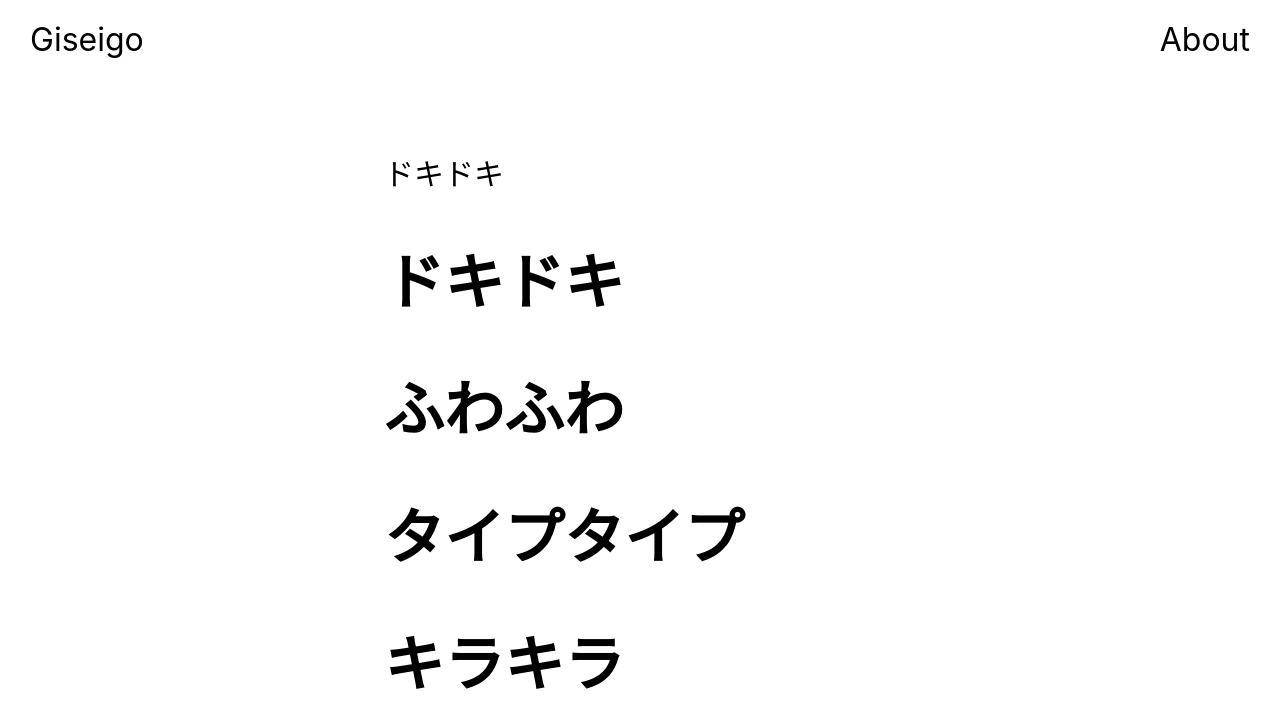
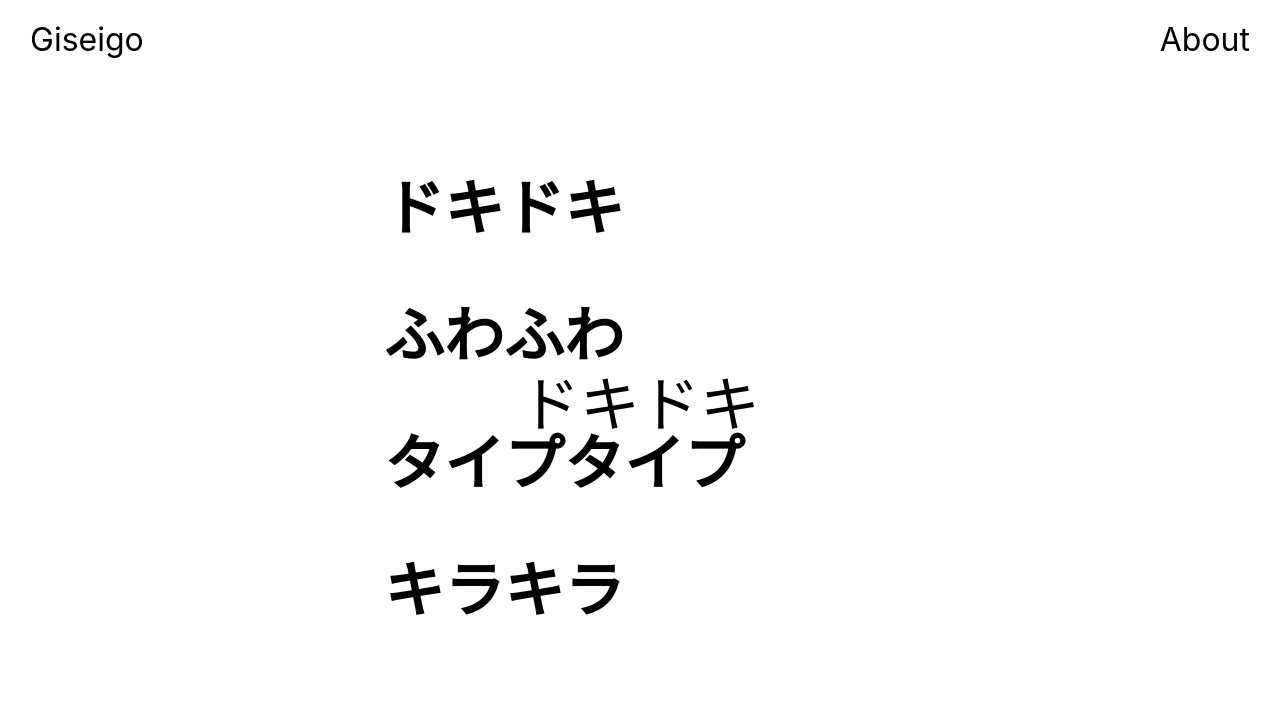
Before and after one commit to leedoughty/giseigo, a React (Create React App) app: page / in a window 1280 px wide. Shown: the top 728 px of the page. Built offline with nearby package versions, Linux system fonts and the light colour scheme.

Commit message:
Add animation to dokidoki component

```diff
--- a/src/components/Dokidoki.js
+++ b/src/components/Dokidoki.js
@@ -1,10 +1,44 @@
 import React, { Component } from 'react';
-import styled from 'styled-components';
+import styled, {keyframes} from 'styled-components';
+
+const Container = styled.div`
+  overflow: hidden;
+  width: 100%;
+  height: 100%;
+  position: fixed;
+  top: 0;
+  left: 0;
+  display: flex;
+  align-items: center;
+  align-content: center;
+  justify-content: center;
+  z-index: -1;
+`;
+
+const Heartbeat = keyframes`
+  0% {
+    transform: scale(1);
+  }
+  50% {
+    transform: scale(2);
+  }
+  100% {
+    transform: scale(1);
+  }
+`;
+
+const HeartbeatAnimation = styled.span`
+  animation: ${Heartbeat} 0.4s ease infinite;
+`;
 
 class Dokidoki extends Component {
   render() {
     return (
-      <p>ドキドキ</p>
+      <Container>
+        <HeartbeatAnimation>
+          <p>ドキドキ</p>
+        </HeartbeatAnimation>
+      </Container>
     )
   }
 }
```
